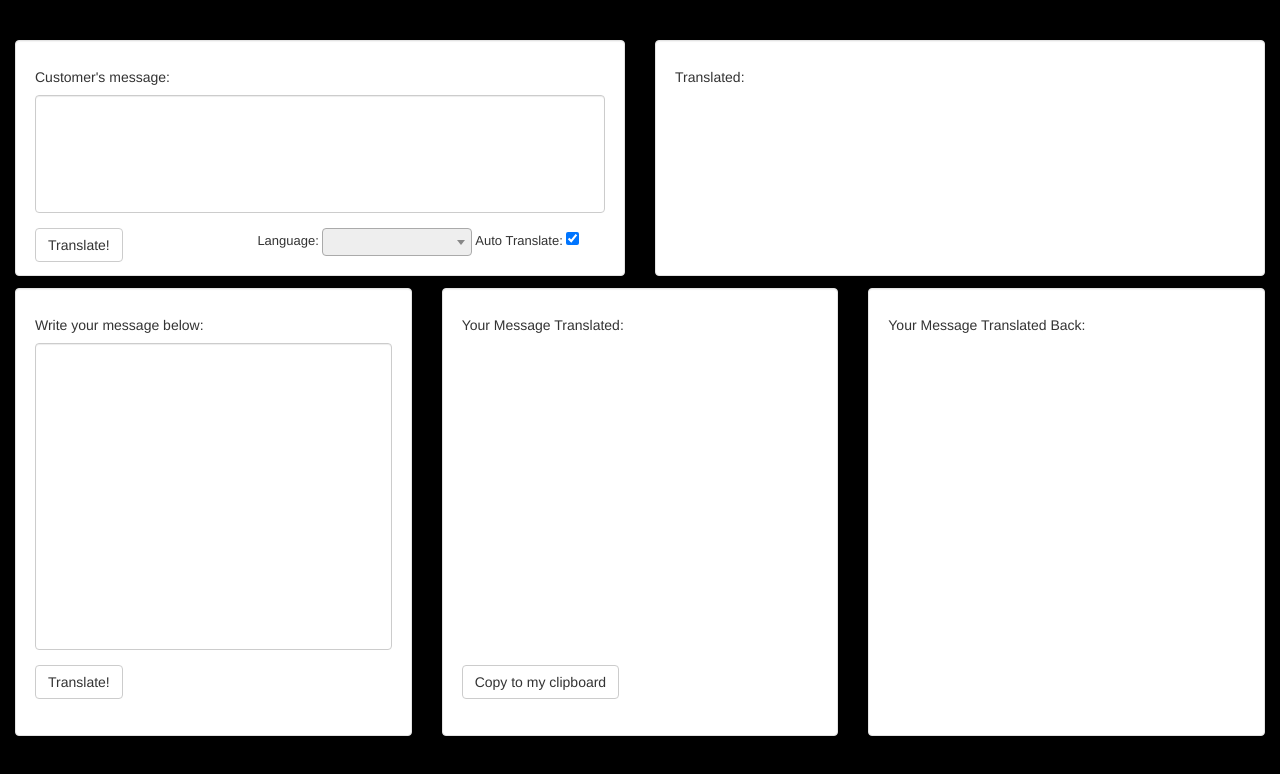
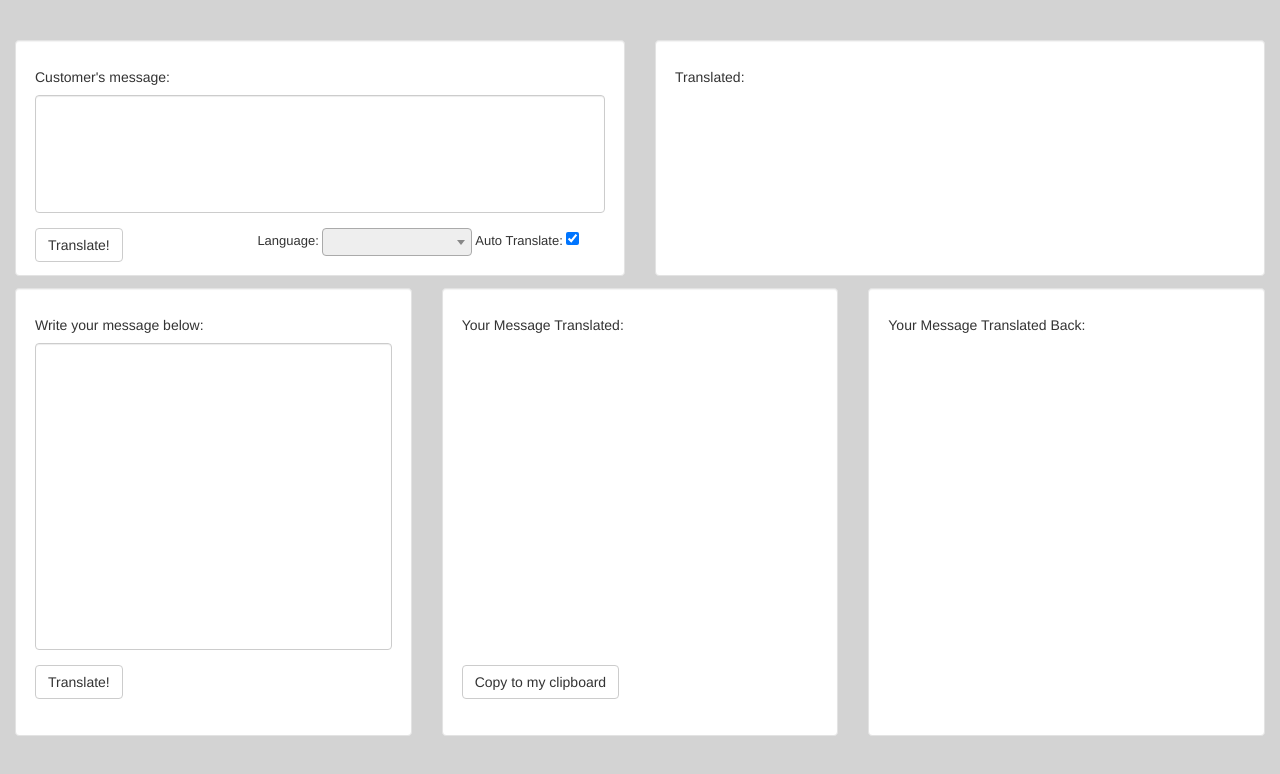
Before and after one commit to TabDabHeroes/tabdabheroes.github.io, a plain HTML site: page supportTranslate.html in a window 1280 px wide. Drawn offline with nearby package versions, Linux system fonts and the light colour scheme; some packages are replaced by stand-ins of ours; a script that the page names is missing.

Commit message:
styling changes

```diff
--- a/supportTranslate.css
+++ b/supportTranslate.css
@@ -1,5 +1,5 @@
 body{
-	background-color: black;
+	background-color: #D3D3D3;
 }
 .container-fluid{
 	margin-top: 5vh;
```
